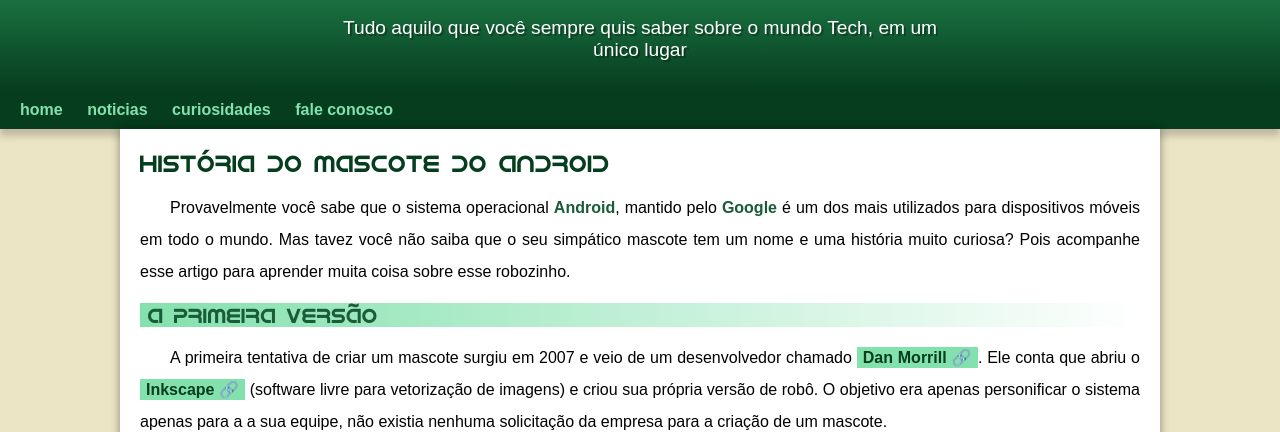
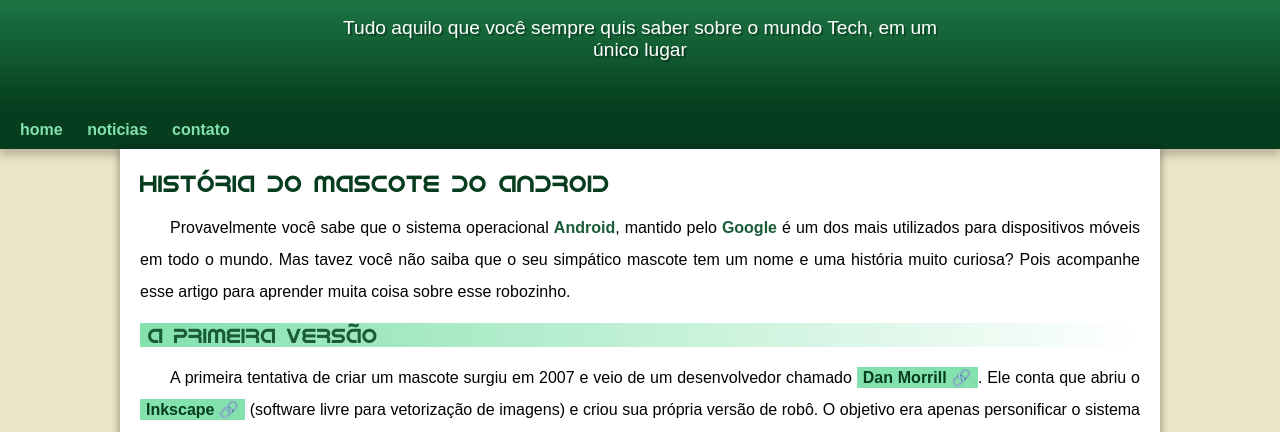
Before and after one commit to deicfabricio/projeto-android, a plain HTML site: page index.html in a window 1280 px wide. Shown: the part 100-532 px from the top of the page. Drawn offline with Linux system fonts and the light colour scheme.

Commit message:
problema de padding corrigido

```diff
--- a/estilos/style.css
+++ b/estilos/style.css
@@ -36,7 +36,7 @@ header > p {
     max-width: 600px;
     padding-right: 10px;
     padding-left: 10px;
-    padding-bottom: 30px;
+    padding-bottom: 50px;
     margin: auto;
     text-shadow: 2px 2px 0px rgba(0, 0, 0, 0.315);
 }
--- a/index.html
+++ b/index.html
@@ -14,8 +14,7 @@
     </header>
     <nav><a href="#">home</a>
          <a href="#">noticias</a>
-         <a href="#">curiosidades</a>
-         <a href="#">fale conosco</a>
+         <a href="#">contato</a>
     </nav>
     <main>
         <article>
```
